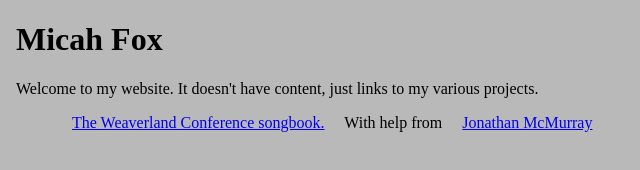
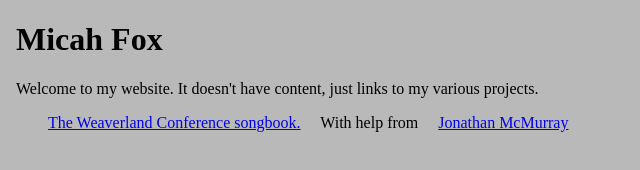
Before and after one commit to randomfox/randomfox.github.io, a plain HTML site: page index.html in a window 1280 px wide. Shown: the whole page, without its empty margins (0-640 px from the left). Drawn offline with Linux system fonts and the light colour scheme.

```diff
--- a/index.html
+++ b/index.html
@@ -13,7 +13,11 @@
     a {
       padding: 1em;
     }
+    #second {
+      padding-top: 10em;
+    }
     ul {
+      padding-left: 1em;
       list-style: none;
     }
   </style>
@@ -23,7 +27,7 @@
     Welcome to my website. It doesn't have content, just links to my various projects.
   </p>
   <ul>
-    <li><a href="https://songbook.micahfox.dev">The Weaverland Conference songbook.</a> With help from <a href="https://github.com/Jonathannathaokay">Jonathan McMurray</a></li>
+    <li><a href="https://songbook.micahfox.dev">The Weaverland Conference songbook.</a> With help from <a id="second" href="https://github.com/Jonathannathaokay">Jonathan McMurray</a></li>
   </ul>
 </body>
 </html>
```
Also changed, not shown: sitemap.txt (added).
